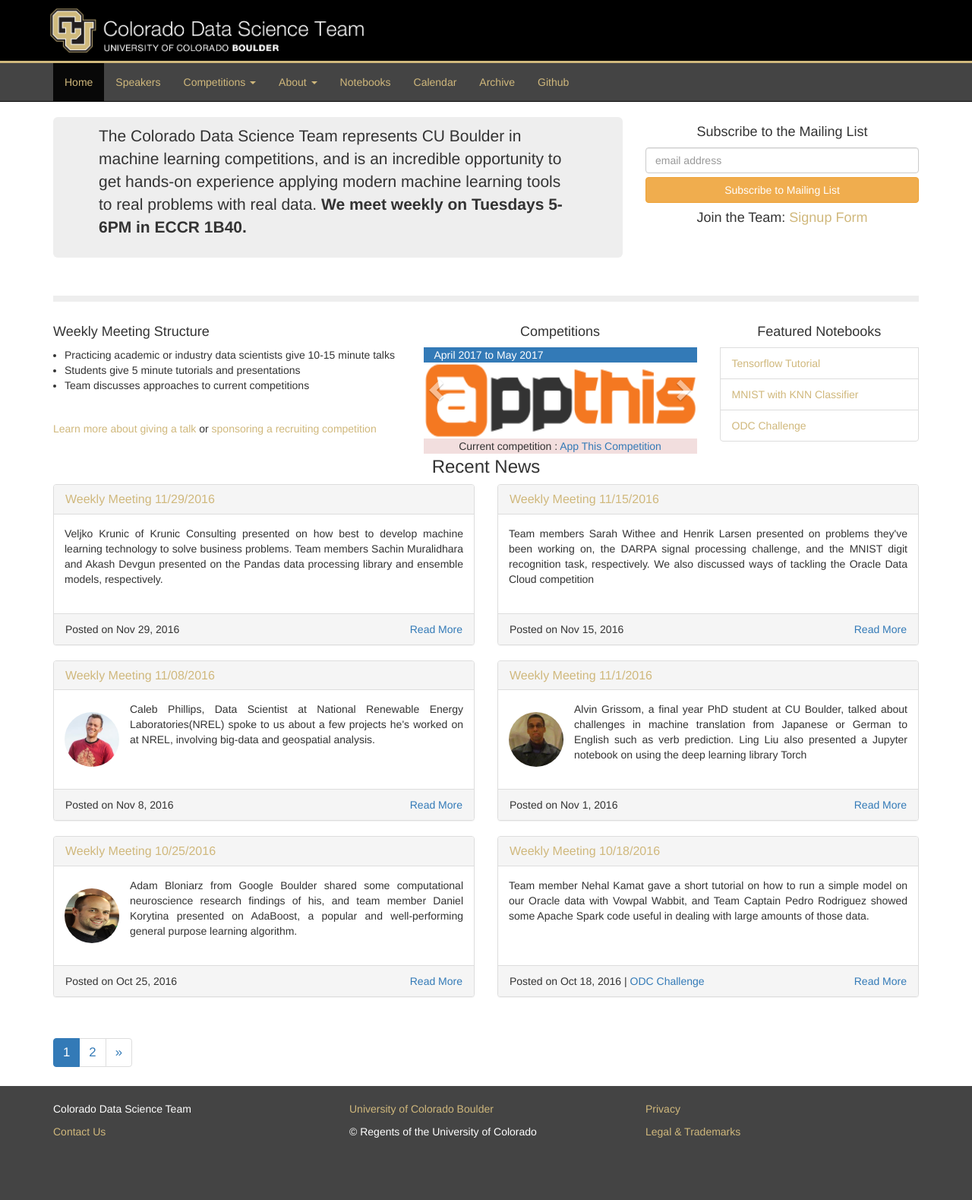
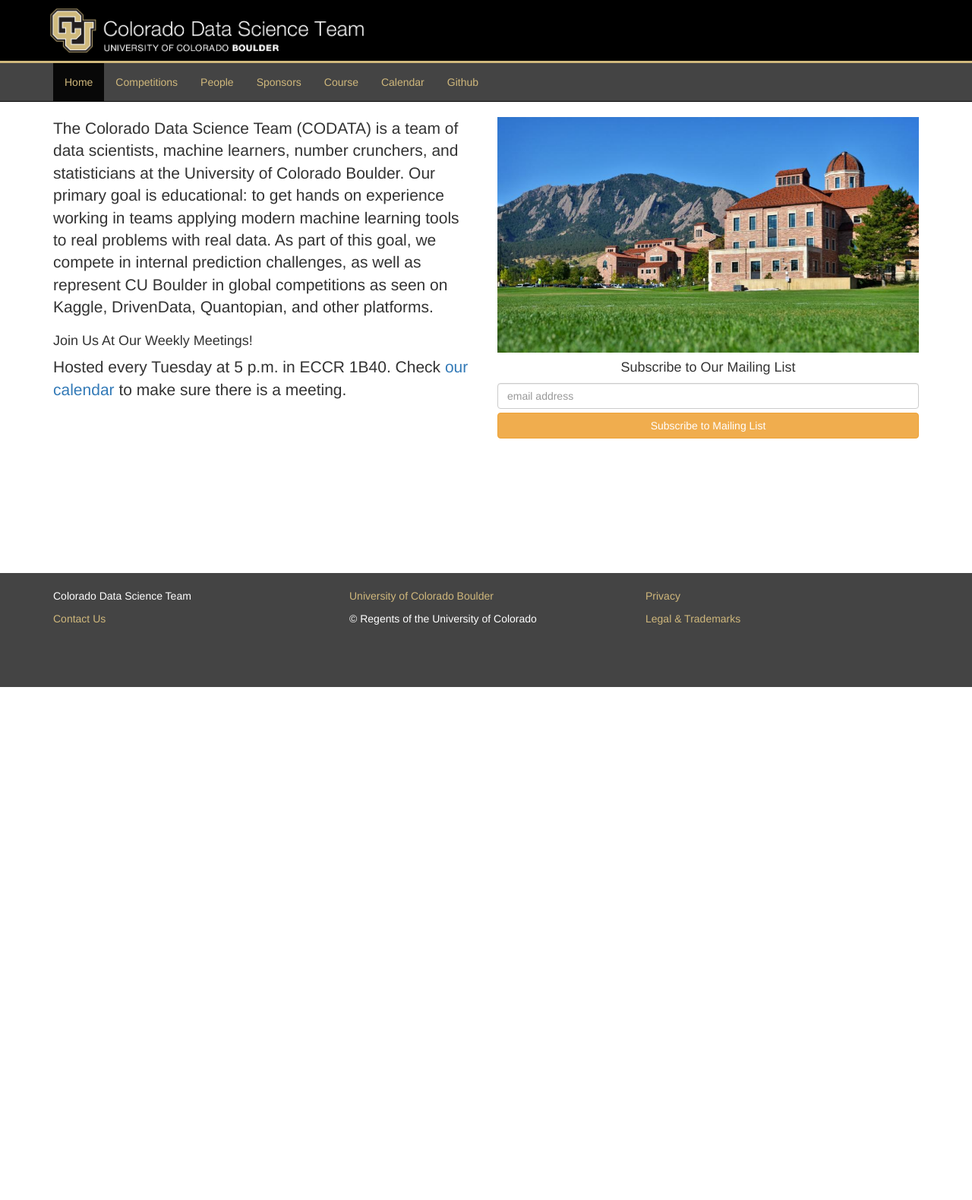
Before and after one commit to CoDataScience/codatascience.github.io, a Jekyll site: the page built from index.html, in a window 1280 px wide. Shown: the whole page at 76% size. Built offline with Jekyll 4.4.1, drawn with Linux system fonts in a browser that asks for light colours; the list of posts is cut into pages by our own code; comment, search, counter and statistics services are not loaded; after the commit the page ends 904 px from its top, so only the background shows below that.

Commit message:
Site redesign, initial commit
Here goes nothing. This is without most of the changes sent by Raf to Brad in an email. Those changes will be made in a later commit.

```diff
--- a/_includes/header.html
+++ b/_includes/header.html
@@ -18,26 +18,28 @@
     <div class="container">
         <ul class="nav navbar-nav">
             <li {% if current == '/' %}class='active'{% endif %}><a href="/">Home</a></li>
-            <li {% if current == '/speakers' %}class='active'{% endif %}><a href="/speakers">Speakers</a></li>
-            <li {% if current == '/competitions/' %}class='active dropdown' {% else %} class='dropdown'{% endif %}>
-              <a href="#" class="dropdown-toggle" data-toggle="dropdown" role="button" aria-haspopup="true" aria-expanded="false" >Competitions <span class="caret"></span></a>
+            <!-- <li {% if current == '/speakers' %}class='active'{% endif %}><a href="/speakers">Speakers</a></li> -->
+            <li {% if current == '/competitions/' %}class='active'{% endif %}><a href="/competitions">Competitions</a></li>
+<!--               <a href="#" class="dropdown-toggle" data-toggle="dropdown" role="button" aria-haspopup="true" aria-expanded="false" >Competitions <span class="caret"></span></a>
               <ul class="dropdown-menu">
               {% for competition in site.competitions %}
                 <li><a href='{{ competition.url }}'>{{ competition.name }}</a></li>
               {% endfor %}
               </ul>
-            </li>
-            <li {% if current == '/about/' %}class='active dropdown' {% else %} class='dropdown'{% endif %}>
+            </li> -->
+            <li {% if current == '/about/' %}class='active' {% endif %}><a href="/about/">People</a></li>
+            <li {% if current =='/sponsorship/' %}class='active' {% endif %}><a href="/sponsorship/">Sponsors</a></li>
+            <li><a href="http://www.cs.colorado.edu/~rafr5066/teaching/codata.html" target="_blank">Course</a></li>
+<!--             <li {% if current == '/about/' %}class='active dropdown' {% else %} class='dropdown'{% endif %}>
                 <a href="#" class="dropdown-toggle" data-toggle="dropdown" role="button" aria-haspopup="true" aria-expanded="false" >About <span class="caret"></span></a>
                 <ul class="dropdown-menu">
                     <li><a href="/about/">Team</a></li>
                     <li><a href="/sponsorship/">Sponsorship</a></li>
-                    <li><a href="http://www.cs.colorado.edu/~rafr5066/teaching/codata.html" target="_blank">Course</a></li>
                 </ul>
-            </li>
-            <li {% if current == '/notebooks/' %}class='active'{% endif %}><a href="/notebooks">Notebooks</a></li>
+            </li> -->
+            <!-- <li {% if current == '/notebooks/' %}class='active'{% endif %}><a href="/notebooks">Notebooks</a></li> -->
             <li {% if current == '/calendar/' %}class='active'{% endif %}><a href="/calendar">Calendar</a></li>
-            <li {% if current == '/tags/' %}class='active'{% endif %}><a href="/tags">Archive</a></li>
+            <!-- <li {% if current == '/tags/' %}class='active'{% endif %}><a href="/tags">Archive</a></li> -->
             <li><a href="https://github.com/CoDataScience" target="_blank">Github</a></li>
 
         </ul>
--- a/about.md
+++ b/about.md
@@ -1,36 +1,8 @@
 ---
 layout: page
-title: About
+title: Leadership Team
 permalink: /about/
 ---
-
-The Colorado Data Science Team is a team of data scientists, machine learners, number crunchers, and statisticians at the [University of Colorado Boulder](http://www.colorado.edu/).  Our primary goal is educational: to get hands on experience working in teams applying modern machine learning tools to real problems with real data.  As part of this goal, we compete in internal prediction challenges, as well as representing CU Boulder in global competitions as seen on [Kaggle](http://www.kaggle.com), [DrivenData](http://www.drivendata.org/), [Quantopian](http://www.quantopian.com/), and other platforms.
-
-
-<!-- Begin MailChimp Signup Form -->
-<link href="//cdn-images.mailchimp.com/embedcode/slim-10_7.css" rel="stylesheet" type="text/css">
-<style type="text/css">
-	#mc_embed_signup{background:#fff; clear:left; font:14px Helvetica,Arial,sans-serif; }
-	/* Add your own MailChimp form style overrides in your site stylesheet or in this style block.
-	   We recommend moving this block and the preceding CSS link to the HEAD of your HTML file. */
-</style>
-<div id="mc_embed_signup">
-<form action="//gitub.us14.list-manage.com/subscribe/post?u=bdb5f790dc5db01b13ba0b7e5&amp;id=acfbcbddec" method="post" id="mc-embedded-subscribe-form" name="mc-embedded-subscribe-form" class="validate" target="_blank" novalidate>
-    <div id="mc_embed_signup_scroll">
-	<center><label for="mce-EMAIL">To learn more subscribe to our mailing list</label></center>
-	<input type="email" value="" name="EMAIL" class="form-control"  id="mce-EMAIL" placeholder="email address" required>
-    <!-- real people should not fill this in and expect good things - do not remove this or risk form bot signups-->
-    <div style="position: absolute; left: -5000px;" aria-hidden="true"><input type="text" name="b_bdb5f790dc5db01b13ba0b7e5_acfbcbddec" tabindex="-1" value=""></div>
-
-    <div class="clear"><input type="submit" value="Subscribe" name="subscribe" id="mc-embedded-subscribe" class="btn btn-primary btn-lg btn-block"></div>
-    </div>
-</form>
-</div>
-
-<!--End mc_embed_signup-->
-
-CODATA was inspired by our sister team, the Michigan Data Science Team (MDST).  We owe our initial success to the generosity and guidance of the team and its faculty advisor, Jake Abernethy.
-
 
 ### Co-President: Brad Gordon
 
@@ -75,67 +47,38 @@
 ### Team Captain: Pedro Rodriguez
 
 <div>
-<div class="pull-left">
-<img alt="Pedro Rodriguez" src="/images/pedro.jpg" style="height:100px;width:100px">
-</div>
-<div class="pull-left">
-<ul>
+  <div class="pull-left">
+    <img alt="Pedro Rodriguez" src="/images/pedro.jpg" style="height:100px;width:100px">
+  </div>
+  <div class="pull-left">
+    <ul>
 
-<li>2nd year PhD student advised by Jordan Boyd-Graber in large-scale machine learning and <a href="http://www.umiacs.umd.edu/~jbg/projects/IIS-1320538.html" target="_blank">question answering</a></li>
-<li>Systems minded data scientist</li>
-<li>Academic or Industry alumni of UC Berkeley Computer Science, <a href="http://amplab.cs.berkeley.edu" target="_blank">AMPLab</a>, <a href="http://trulia.com" target="_blank">Trulia/Zillow</a>, and Oracle Data Cloud</li>
-<li>Website at <a href="https://pedrorodriguez.io" target="_blank">pedrorodriguez.io</a>, Code at <a href="https://github.com/EntilZha" target="_blank">github.com/EntilZha</a>, <a href="https://www.linkedin.com/in/pedrorodriguezscience" target="_blank">LinkedIn</a></li>
-<li>Avid Downhill/Telemark/Backcountry skier and rock climber</li>
+      <li>2nd year PhD student advised by Jordan Boyd-Graber in large-scale machine learning and <a href="http://www.umiacs.umd.edu/~jbg/projects/IIS-1320538.html" target="_blank">question answering</a></li>
+      <li>Systems minded data scientist</li>
+      <li>Academic or Industry alumni of UC Berkeley Computer Science, <a href="http://amplab.cs.berkeley.edu" target="_blank">AMPLab</a>, <a href="http://trulia.com" target="_blank">Trulia/Zillow</a>, and Oracle Data Cloud</li>
+      <li>Website at <a href="https://pedrorodriguez.io" target="_blank">pedrorodriguez.io</a>, Code at <a href="https://github.com/EntilZha" target="_blank">github.com/EntilZha</a>, <a href="https://www.linkedin.com/in/pedrorodriguezscience" target="_blank">LinkedIn</a></li>
+      <li>Avid Downhill/Telemark/Backcountry skier and rock climber</li>
 
-</ul>
+    </ul>
 
-</div>
-<div class="clearfix"></div>
-</div>
-
-### Communications Officer: Nicolas Metts
-* 2nd year PhD student advised by Christine Lv.
-* Primarily interested in classification with unbalanced data, but also interested in music
-information retrieval and network science applications to social sciences
-* Data scientist at CableLabs in Louisville
-* [LinkedIn](https://www.linkedin.com/in/nicolas-metts-16b92a90)
-* Musician, father, husband, and amateur chef
-
-### Treasurer: Apoorva
-
-### Webmaster: Mahesh Kumar Ravindranathan
-
-<div>
-<div class="pull-left">
-<img alt="Mahesh Kumar Ravindranathan" src="/images/mahesh.jpg" style="height:100px;width:100px">
-</div>
-<div class="pull-left">
-<ul>
-<li>2nd year Computer Science Master Student </li>
-<li>Interested in Big Data - Distributed Systems, Scalability, Data Engineering</li>
-<li>Worked or interned previously at Oracle Managed Cloud Services and Oracle Data Cloud</li>
-<li>Website at <a href="http://maheshkumar.info" target="_blank">maheshkumar.info</a>, Code at <a href="https://github.com/rmaheshkumarblr" target="_blank">github.com/rmaheshkumarblr</a>, <a href="https://www.linkedin.com/in/rmaheshkumarblr" target="_blank">LinkedIn</a></li>
-</ul>
-
-</div>
-<div class="clearfix"></div>
+  </div>
+  <div class="clearfix"></div>
 </div>
 
 ### Faculty Advisor: Rafael Frongillo
 
 <div>
-<div class="pull-left">
-<img alt="Rafael Frongillo" src="/images/raf.jpg" style="height:100px;width:100px">
+  <div class="pull-left">
+    <img alt="Rafael Frongillo" src="/images/raf.jpg" style="height:100px;width:100px">
+  </div>
+  <div class="pull-left">
+    <ul>
+      <li>Assistant professor of computer science at CU Boulder, and affiliate faculty in applied math.</li>
+      <li>Research is at the interface of theoretical machine learning and economics,encompassing topics such as information elicitation, crowdsourcing, and markets. </li>
+      <li>Was previously a postdoc at MSR-NYC and then at Harvard's CRCS with Yiling Chen and Yaron Singer in the EconCS group</li>
+      <li>Completed Ph.D. in theoretical computer science at Berkeley, advised by Christos Papadimitriou and funded by the NDSEG Fellowship</li>
+      <li><a href="http://www.cs.colorado.edu/~raf/" target="_blank">Website</a> , <a href="https://www.linkedin.com/in/rafael-frongillo-5289a65" target="_blank">LinkedIn</a></li>
+    </ul>
+  </div>
+  <div class="clearfix"></div>
 </div>
-<div class="pull-left">
-<ul>
-<li>Assistant professor of computer science at CU Boulder, and affiliate faculty in applied math.</li>
-<li>Research is at the interface of theoretical machine learning and economics,encompassing topics such as information elicitation, crowdsourcing, and markets. </li>
-<li>Was previously a postdoc at MSR-NYC and then at Harvard's CRCS with Yiling Chen and Yaron Singer in the EconCS group</li>
-<li>Completed Ph.D. in theoretical computer science at Berkeley, advised by Christos Papadimitriou and funded by the NDSEG Fellowship</li>
-<li><a href="http://www.cs.colorado.edu/~raf/" target="_blank">Website</a> , <a href="https://www.linkedin.com/in/rafael-frongillo-5289a65" target="_blank">LinkedIn</a></li>
-</ul>
-
-</div>
-<div class="clearfix"></div>
-</div>
--- /dev/null
+++ b/competitions.md
@@ -0,0 +1,11 @@
+---
+layout: page
+title: CODATA Competitions
+permalink: /competitions/
+---
+
+### Current Competition
+<a href="/competitions/appthis/">AppThis Click-Through Rate Prediction Competition</a>
+
+### Past Competitions
+<a href="/competitions/oracle/">Oracle Data Cloud Audience Competition</a>
--- a/css/main.scss
+++ b/css/main.scss
@@ -126,3 +126,19 @@
     height: 125px;
   }
 }
+
+.carousel {
+    max-height: 310px;
+    overflow: hidden;
+
+    .item img {
+      width: 100%;
+      height: auto;
+    }
+}
+
+// .peopleCarouselImg img {
+//   width: auto;
+//   height: 375px;
+//   max-height: 375px;
+// }
--- a/index.html
+++ b/index.html
@@ -24,21 +24,34 @@
 ---
 
 <div class="row">
-  <div class="col-md-8 col-sm-8 col-xs-8">
-    <div class="jumbotron" style="padding-top:10px;padding-bottom:10px;">
-      <p>
-        The Colorado Data Science Team
-        represents CU Boulder in machine learning competitions, and
-        is an incredible opportunity to get hands-on
-        experience applying modern machine learning tools to
-        real problems with real data. <b>We meet weekly on Tuesdays 5-6PM in ECCR 1B40.</b>
-      </p>
+  <div class="col-md-6">
+    <!-- <h3>Welcome to CODATA</h3> -->
+    <p class="lead">
+      The Colorado Data Science Team (CODATA) is a team of data scientists, machine learners, number crunchers, and statisticians at the University of Colorado Boulder. Our primary goal is educational: to get hands on experience working in teams applying modern machine learning tools to real problems with real data. As part of this goal, we compete in internal prediction challenges, as well as represent CU Boulder in global competitions as seen on Kaggle, DrivenData, Quantopian, and other platforms.
+    </p>
+    <h4>
+      Join Us At Our Weekly Meetings!
+    </h4>
+    <p class="lead">
+      Hosted every Tuesday at 5 p.m. in ECCR 1B40. Check <a href="/calendar">our calendar</a> to make sure there is a meeting.
+    </p>
+  </div>
+  <div class="col-md-6">
+    <div id="carouselExampleSlidesOnly" class="carousel slide" data-ride="carousel">
+      <div class="carousel-inner" role="listbox">
+        <div class="item active center-block">
+          <img class="center-block img-fluid peopleCarouselImg" src="/images/scenic_boulder_front_page.jpg" alt="First slide">
+        </div>
+        <div class="item center-block">
+          <img class="center-block img-fluid peopleCarouselImg" src="images/first_meeting_fall_sem_1.jpg" alt="Second slide">
+        </div>
+        <div class="item center-block">
+          <img class="center-block img-fluid peopleCarouselImg" src="images/first_meeting_fall_sem_2.jpg" alt="Third slide">
+        </div>
+      </div>
     </div>
-  </div>
-  <div class="col-md-4 col-sm-4 col-xs-4">
     <!-- Begin MailChimp Signup Form -->
-    <!-- Begin MailChimp Signup Form -->
-    <h4 class="text-center">Subscribe to the Mailing List</h4>
+    <h4 class="text-center">Subscribe to Our Mailing List</h4>
     <link href="//cdn-images.mailchimp.com/embedcode/slim-10_7.css" rel="stylesheet" type="text/css">
     <style type="text/css">
       #mc_embed_signup{background:#fff; clear:left; font:14px Helvetica,Arial,sans-serif; }
@@ -57,17 +70,36 @@
     </form>
     </div>
     <!--End mc_embed_signup-->
-    <h4 class="text-center">Join the Team: <a href="https://goo.gl/forms/CAImmqrVpznRd8Ni2" target="_blank" class="cu-link">Signup Form</a></h4>
   </div>
 </div>
 
-<hr style="height:8px;border:none;color:#eee;background-color:#eee;">
+<!-- <hr style="height:8px;border:none;color:#eee;background-color:#eee;"> -->
 
-<div id="carousel-example-generic" class="carousel slide" data-ride="carousel"></div>
+<!-- <div class="row">
+  <div class="col-md-4">
+    <div id="carouselExampleSlidesOnly" class="carousel slide" data-ride="carousel">
+      <div class="carousel-inner" role="listbox">
+        <div class="item active">
+          <img class="d-block img-fluid" src="images/brad.jpg" alt="First slide" height=100>
+        </div>
+        <div class="item">
+          <img class="d-block img-fluid" src="images/pedro.jpg" alt="Second slide" height=100>
+        </div>
+        <div class="item">
+          <img class="d-block" src="images/raf.jpg" alt="Third slide" height=100>
+        </div>
+      </div>
+    </div>
+  </div>
+</div> -->
 
-<div class="row" style="padding-bottom: 1em">
+<!-- <hr style="height:8px;border:none;color:#eee;background-color:#eee;"> -->
+
+<!-- <div id="carousel-example-generic" class="carousel slide" data-ride="carousel"></div> -->
+
+<!-- <div class="row" style="padding-bottom: 1em"> -->
   <!-- Wrapper for slides -->
-  <div class="col-md-5 col-sm-5 col-xs-5 text-justify">
+<!--   <div class="col-md-5 col-sm-5 col-xs-5 text-justify">
     <h4>Weekly Meeting Structure</h4>
     <ul>
       <li style="margin-left: -25px;">Practicing academic or industry data scientists give 10-15 minute talks</li>
@@ -75,8 +107,8 @@
       <li style="margin-left: -25px;">Team discusses approaches to current competitions</li>
     </ul>
     <h5 style="margin-top:40px"><a class="cu-link" href="/speakers" role="button" target="_blank">Learn more about giving a talk</a> or <a class="cu-link" href="/sponsorship/" role="button" target="_blank">sponsoring a recruiting competition</a></h5>
-  </div>
-  <div class="col-md-4 col-sm-4 col-xs-4">
+  </div> -->
+  <!-- <div class="col-md-4 col-sm-4 col-xs-4">
     <h4 class="text-center">Competitions</h4>
   <div class="carousel-inner" role="listbox">
     {% if page.carousel %}
@@ -94,19 +126,19 @@
     </div>
     {% endfor %}
     {% endif %}
-  </div>
+  </div> -->
   <!-- Controls -->
-  <a class="left carousel-control" style="background-image:none" href="#carousel-example-generic" role="button" data-slide="prev">
+<!--   <a class="left carousel-control" style="background-image:none" href="#carousel-example-generic" role="button" data-slide="prev">
     <span class="glyphicon glyphicon-chevron-left" aria-hidden="true"></span>
     <span class="sr-only">Previous</span>
-  </a>
-  <a class="right carousel-control" style="background-image:none" href="#carousel-example-generic" role="button" data-slide="next">
+  </a> -->
+<!--   <a class="right carousel-control" style="background-image:none" href="#carousel-example-generic" role="button" data-slide="next">
     <span class="glyphicon glyphicon-chevron-right" aria-hidden="true"></span>
     <span class="sr-only">Next</span>
   </a>
-  </div>
+  </div> -->
 
-<div class="col-md34 col-sm-3 col-xs-3">
+<!-- <div class="col-md34 col-sm-3 col-xs-3">
   <div class="list-group">
     <h4 class="text-center">Featured Notebooks</h4>
     {% if page.recentNotebooks %}
@@ -115,21 +147,21 @@
       {% endfor %}
     {% endif %}
   </div>
-</div>
+</div> -->
 
 
 
-<div class="container-fluid">
+<!-- <div class="container-fluid">
 <hr style="height:8px;border:none;color:#eee;background-color:#eee;">
   <div class="row">
-    <center><h3>Recent News</h3></center>
+    <center><h3>Recent News</h3></center> -->
     <!-- <div class="col-sm-4">
       One of three columns
     </div>
     <div class="col-sm-4">
       One of three columns
     </div> -->
-    <div class="col-md-12 col-sm-12 col-xs-12">
+<!--     <div class="col-md-12 col-sm-12 col-xs-12">
 
     {% for post in paginator.posts limit:6 %}
     {% capture thecycle %}{% cycle 'odd', 'even' %}{% endcapture %}
@@ -174,10 +206,9 @@
   </div>
 </div>
 </div>
+ -->
 
-
-{% if paginator.total_pages > 1 %}
-<nav aria-label="Page navigation">
+<!-- <nav aria-label="Page navigation">
   <ul class="pagination">
     {% if paginator.previous_page %}
     <li><a href="{{ paginator.previous_page_path | prepend: site.baseurl | replace: '//', '/' }}" aria-label="Previous"><span aria-hidden="true">&laquo;</span></a></li>
@@ -195,5 +226,4 @@
     <li><a href="{{ paginator.next_page_path | prepend: site.baseurl | replace: '//', '/' }}" aria-label="Next"><span aria-hidden="true">&raquo;</span></a></li>
     {% endif %}
   </ul>
-</nav>
-{% endif %}
+</nav> -->
```
Also changed, not shown: images/brad.jpg, images/first_meeting_fall_sem_1.jpg (added), images/first_meeting_fall_sem_2.jpg (added), images/first_meeting_fall_sem_3.jpg (added), images/scenic_boulder_front_page.jpg (added).
